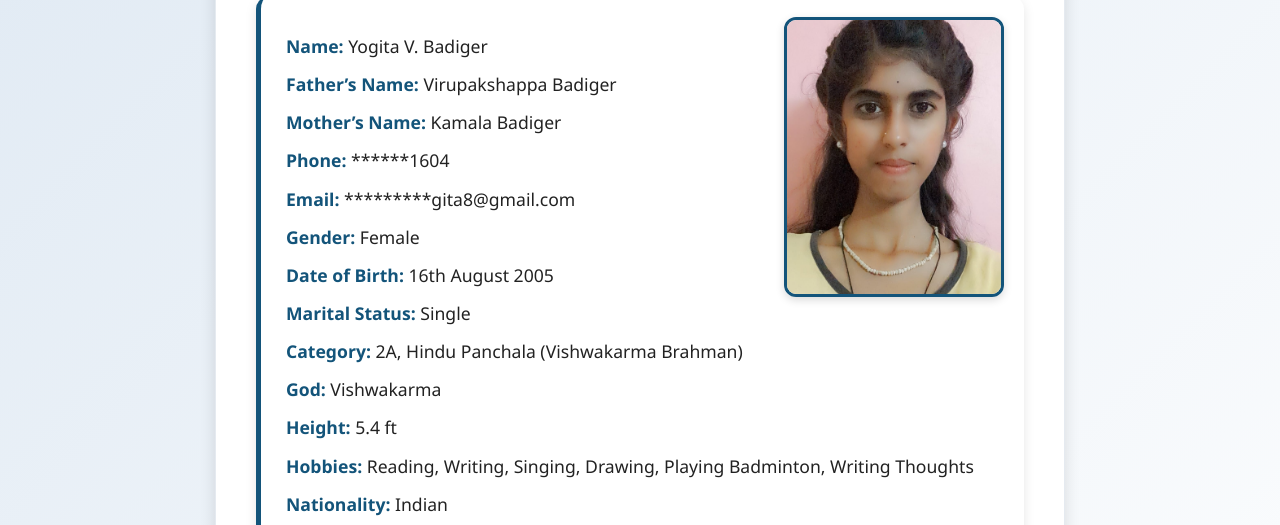
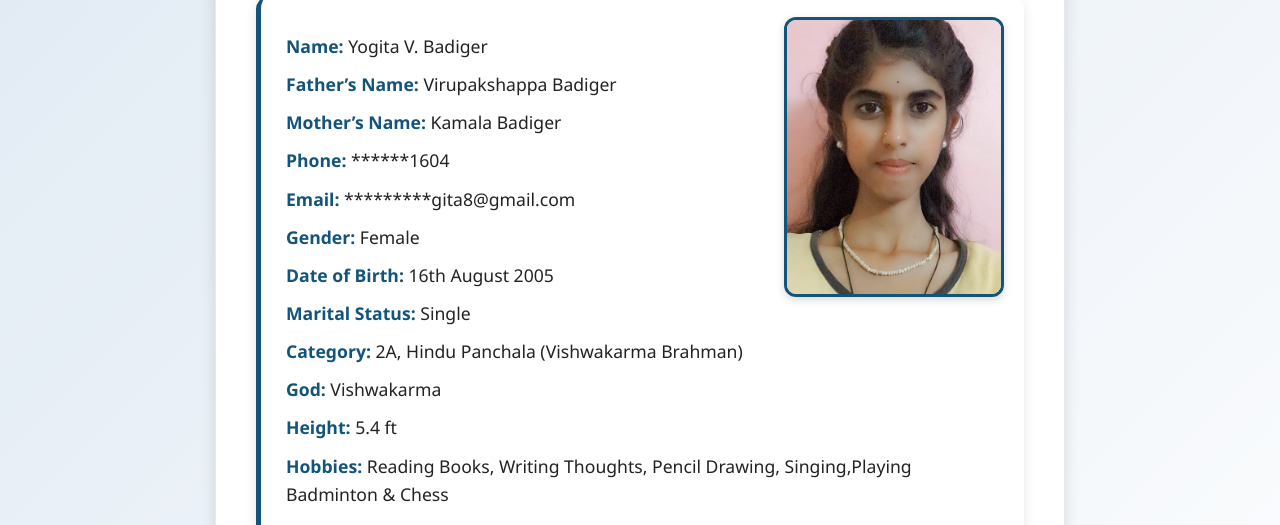
Before and after one commit to yogitabadiger/portfolio1, a plain HTML site: page biodata.html in a window 1280 px wide. Shown: the part 253-778 px from the top of the page. Drawn offline with Linux system fonts and the light colour scheme.

Commit message:
Update biodata.html

```diff
--- a/biodata.html
+++ b/biodata.html
@@ -214,7 +214,7 @@
       <p><span class="highlight">Category:</span> 2A, Hindu Panchala (Vishwakarma Brahman)</p>
       <p><span class="highlight">God:</span> Vishwakarma</p>
       <p><span class="highlight">Height:</span> 5.4 ft</p>
-      <p><span class="highlight">Hobbies:</span> Reading, Writing, Singing, Drawing, Playing Badminton, Writing Thoughts</p>
+      <p><span class="highlight">Hobbies:</span> Reading Books, Writing Thoughts, Pencil Drawing, Singing,Playing Badminton & Chess</p>
       <p><span class="highlight">Nationality:</span> Indian</p>
       <p><span class="highlight">Qualification:</span> Completed Diploma in Computer Science & Engineering. <br>Currently Pursuing BE in Computer Science & Engineering</p>
       <p><span class="highlight">Job Experience:</span> Unemployed (Fresher)</p>
```
